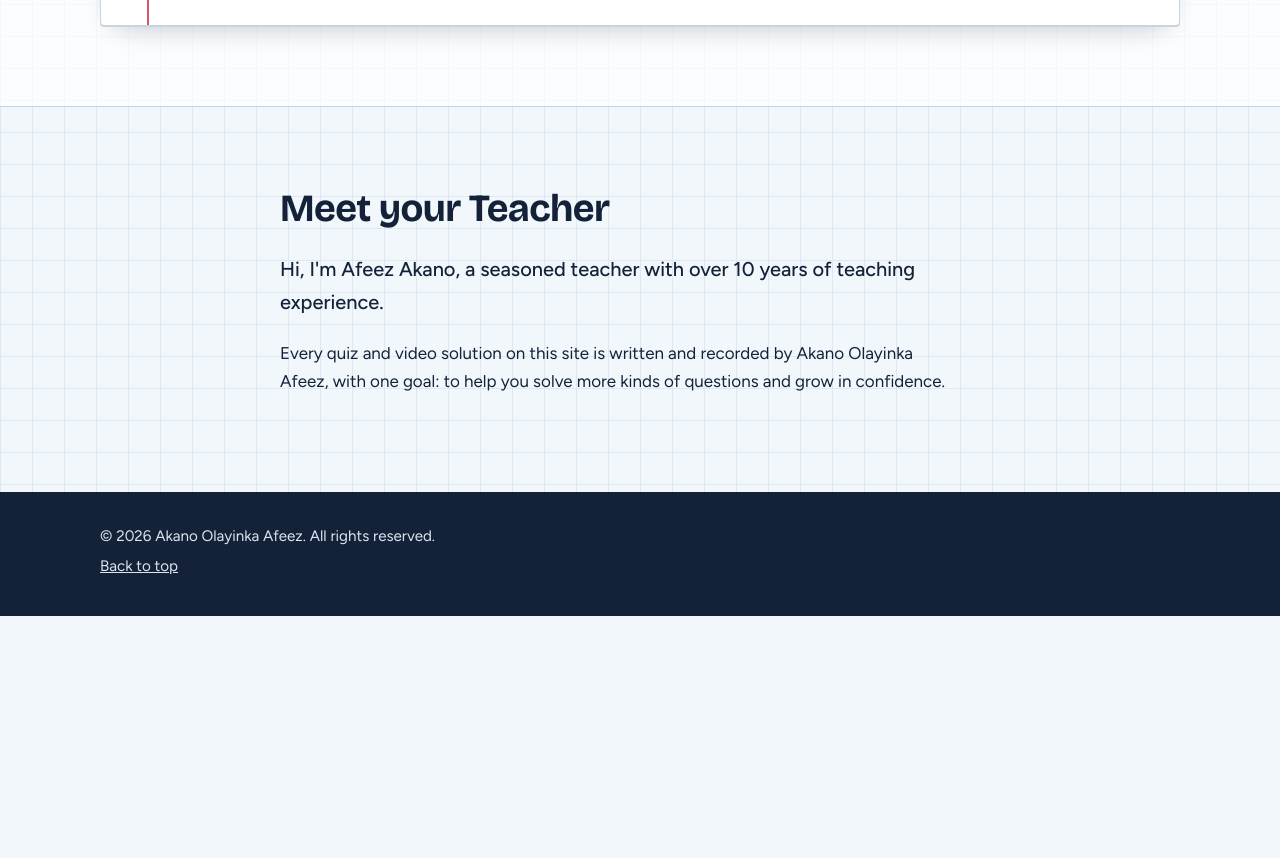
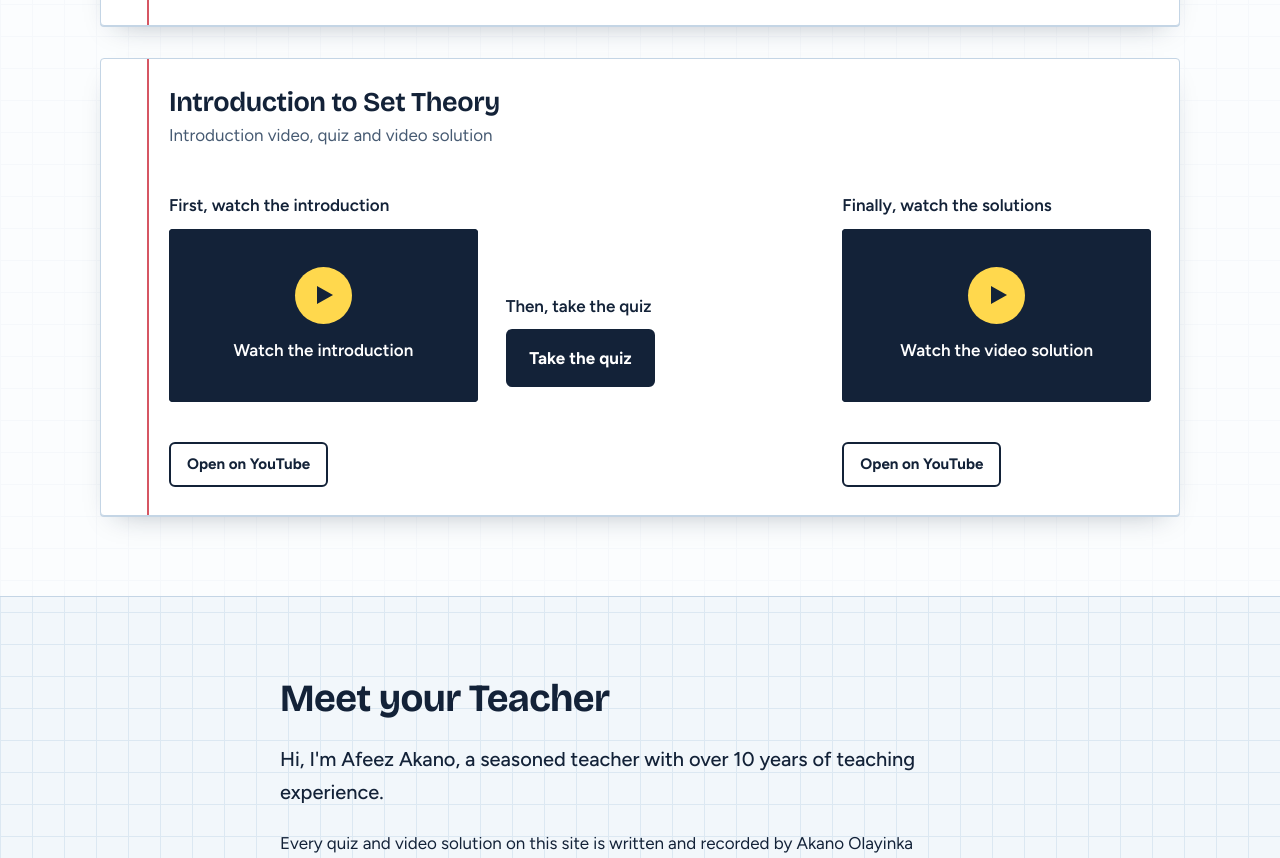
Before and after one commit to laplace125/maths, a plain HTML site: page index.html in a window 1280 px wide. Shown: the part 2492-3350 px from the top of the page. Before the commit the page ends 3108 px from the top, so only its background shows below. Drawn offline with nearby package versions, Linux system fonts and the light colour scheme.

Commit message:
Add introduction to set theory section with resources

```diff
--- a/index.html
+++ b/index.html
@@ -177,7 +177,44 @@
   </div>
 </article>
 
+   <article class="sheet topic topic-wide">
+  <h3>Introduction to Set Theory</h3>
+  <p class="topic-meta">Introduction video, quiz and video solution</p>
 
+  <div class="topic-steps">
+    <!-- Step 1: introduction video -->
+    <div class="topic-col">
+      <p class="topic-step">First, watch the introduction</p>
+      <div class="video">
+        <button class="video-btn" type="button" data-video="lPIme1hQHtg" data-title="Set Theory 1">
+          <span class="play" aria-hidden="true"></span>
+          <span class="video-label">Watch the introduction</span>
+        </button>
+      </div>
+      <br>
+      <a class="btn btn-ghost btn-sm" href="https://youtu.be/lPIme1hQHtg" target="_blank" rel="noopener noreferrer">Open on YouTube</a>
+    </div>
+
+    <!-- Step 2: quiz -->
+    <div class="topic-col topic-quiz">
+      <p class="topic-step">Then, take the quiz</p>
+      <a class="btn btn-primary" href="https://tinyurl.com/huption02" target="_blank" rel="noopener noreferrer">Take the quiz</a>
+    </div>
+
+    <!-- Step 3: correction video -->
+    <div class="topic-col">
+      <p class="topic-step">Finally, watch the solutions</p>
+      <div class="video">
+        <button class="video-btn" type="button" data-video="r_9NYgXaSIU" data-title="Logarithm: video solutions">
+          <span class="play" aria-hidden="true"></span>
+          <span class="video-label">Watch the video solution</span>
+        </button>
+      </div>
+      <br>
+      <a class="btn btn-ghost btn-sm" href="https://youtu.be/r_9NYgXaSIU" target="_blank" rel="noopener noreferrer">Open on YouTube</a>
+    </div>
+  </div>
+   </article>
 
         </div>
       </div>
```
